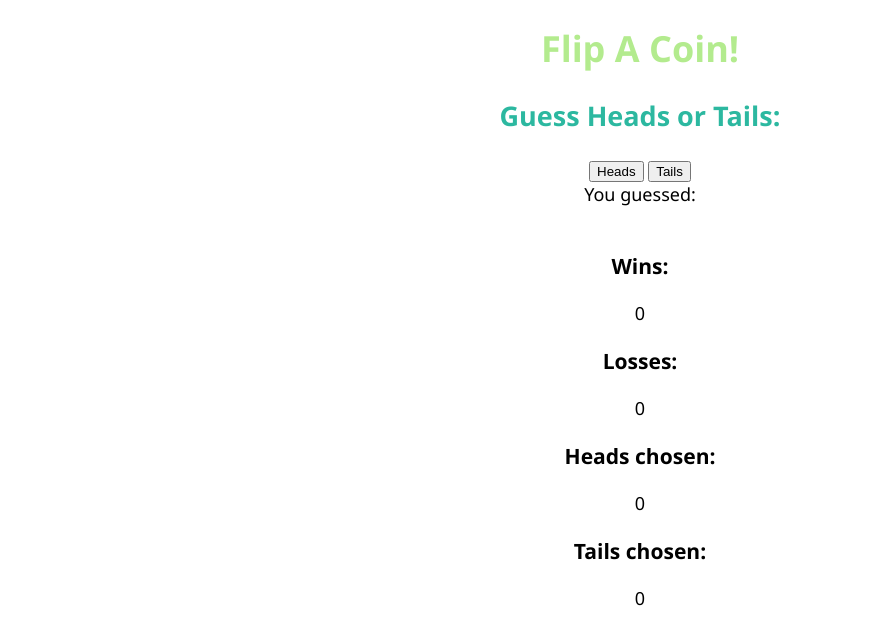
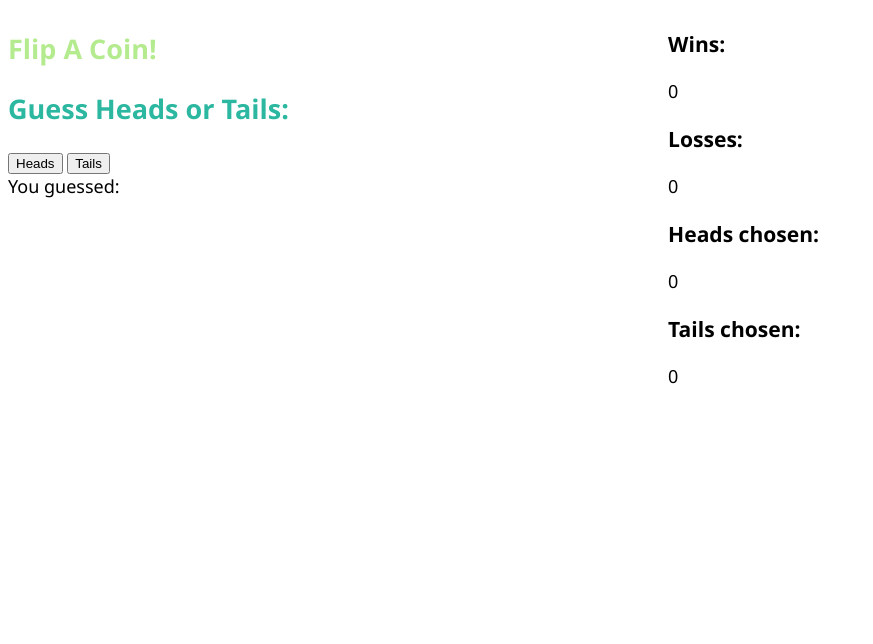
Before and after one commit to Soheila-Lotfi/coin-flip, a plain HTML site: page index.html in a window 1280 px wide. Shown: the whole page, without its empty margins (0-873 px from the left). Drawn offline with nearby package versions, Linux system fonts and the light colour scheme.

Commit message:
added a section with id=main-section to index.html-added style to main-section and win-lose-tracker

```diff
--- a/assets/css/style.css
+++ b/assets/css/style.css
@@ -2,14 +2,13 @@ body{
 
     font-family: 'Segoe UI', Tahoma, Geneva, Verdana, sans-serif;
     font-size: 18px;
-    text-align: center;
+
 }
 
 
 
 h1{
 
-    text-align: center;
     color: rgb(179, 235, 142);
 
 }
@@ -17,7 +16,13 @@ h1{
 h2{
 
 
-    text-align: center;
     color: rgb(44, 184, 160);
 
 }
+
+#win-loss-tracker, #main-section{
+
+    float: left;
+
+    margin-right: 30%;
+}
--- a/index.html
+++ b/index.html
@@ -12,7 +12,7 @@
   </head>
 
   <body>
-
+ <section id="main-section">
     <h1>Flip A Coin!</h1>
     <h2>Guess Heads or Tails:</h2>
 
@@ -30,6 +30,8 @@
     <div id="coin-image"></div>
 
     <div id="win-lose"></div>
+ </section>
+
 
     <div id="win-loss-tracker">
 
```
